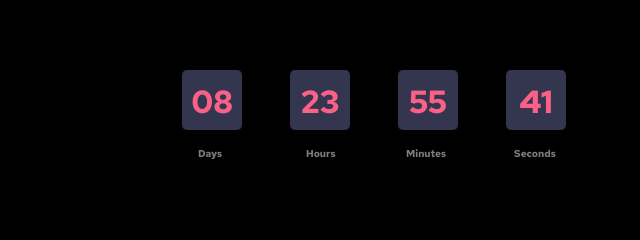
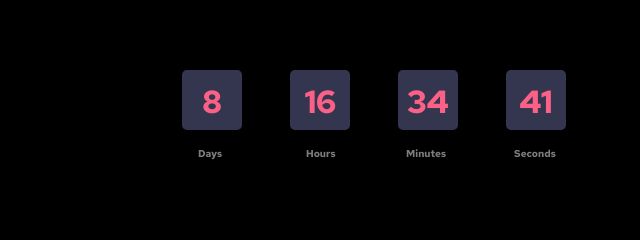
Before and after one commit to Abdulraheem20/countdown, a plain HTML site: page index.html in a window 1280 px wide. Shown: the part 133-373 px from the top of the page, 266-906 px from the left. Drawn offline with nearby package versions, Linux system fonts and the light colour scheme; a web font is replaced by a local one.

Commit message:
new commit

```diff
--- a/index.html
+++ b/index.html
@@ -33,22 +33,22 @@
         <div class="col-sm-md">
             <div class="row-sm-md d-flex justify-content-center gap-5 mt-5">
                 <div class="col-sm-md  mt-5"  >
-                    <p class="fs-2 text-center pt-2" style="background-color: hsl(236, 21%, 26%);  height: 60px; width: 60px; border-radius: 5px;color: hsl(345, 95%, 68%);">08
+                    <p class="fs-2 text-center pt-2" id="days" style="background-color: hsl(236, 21%, 26%);  height: 60px; width: 60px; border-radius: 5px;color: hsl(345, 95%, 68%);">08
                         <p class="text-light ms-3 opacity-50" style="font-size:10px;">Days</p></p>
 
                 </div>
                 <div class="col-sm-md  mt-5"  >
-                    <p class="fs-2 text-center pt-2" style="background-color: hsl(236, 21%, 26%);  height: 60px; width: 60px; border-radius: 5px;color: hsl(345, 95%, 68%);">23
+                    <p class="fs-2 text-center pt-2" id="hours" style="background-color: hsl(236, 21%, 26%);  height: 60px; width: 60px; border-radius: 5px;color: hsl(345, 95%, 68%);">23
                         <p class="text-light ms-3 opacity-50" style="font-size:10px;">Hours</p></p>
 
                 </div>
                 <div class="col-sm-md  mt-5"  >
-                    <p class="fs-2 text-center pt-2" style="background-color: hsl(236, 21%, 26%);  height: 60px; width: 60px; border-radius: 5px;color: hsl(345, 95%, 68%);">55
+                    <p class="fs-2 text-center pt-2" id="minutes" style="background-color: hsl(236, 21%, 26%);  height: 60px; width: 60px; border-radius: 5px;color: hsl(345, 95%, 68%);">55
                         <p class="text-light ms-2 opacity-50" style="font-size:10px;">Minutes</p></p>
 
                 </div>
                 <div class="col-sm-md  mt-5"  >
-                    <p class="fs-2 text-center pt-2" style="background-color: hsl(236, 21%, 26%);  height: 60px; width: 60px; border-radius: 5px;color: hsl(345, 95%, 68%);">41
+                    <p class="fs-2 text-center pt-2"  id="Seconds" style="background-color: hsl(236, 21%, 26%);  height: 60px; width: 60px; border-radius: 5px;color: hsl(345, 95%, 68%);">41
                         <p class="text-light ms-2 opacity-50" style="font-size:10px;">Seconds</p></p>
 
                 </div>
@@ -77,5 +77,5 @@
 </body>
 <!-- JavaScript Bundle with Popper -->
 <script src="https://cdn.jsdelivr.net/npm/bootstrap@5.2.0/dist/js/bootstrap.bundle.min.js" integrity="sha384-A3rJD856KowSb7dwlZdYEkO39Gagi7vIsF0jrRAoQmDKKtQBHUuLZ9AsSv4jD4Xa" crossorigin="anonymous"></script>
-
+<script src="./script.js"></script>
 </html>
--- a/script.js
+++ b/script.js
@@ -0,0 +1,5 @@
+let today = new Date()
+document.getElementById('days').innerHTML= today.getDate();
+document.getElementById('hours').innerHTML= today.getHours()
+document.getElementById('minutes').innerHTML= today.getMinutes()
+document.getElementById('seconds').innerHTML= today.getSeconds()
```
